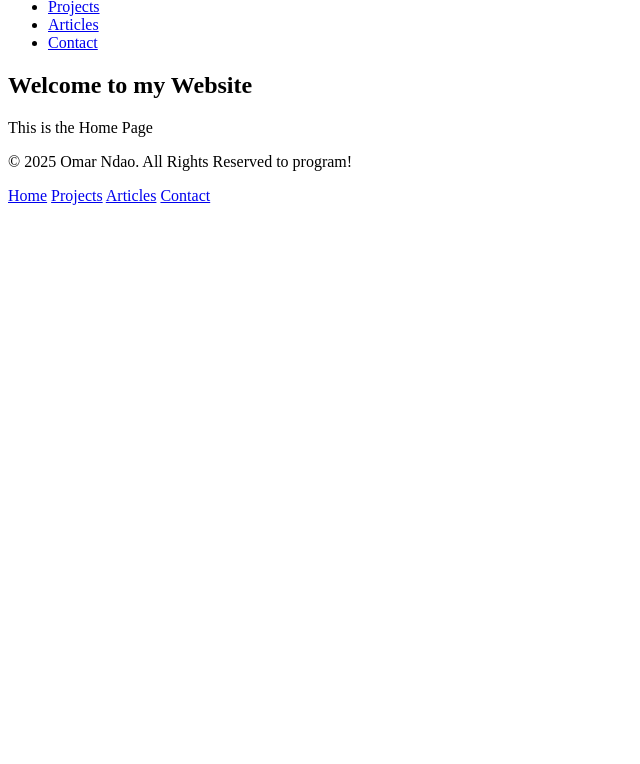
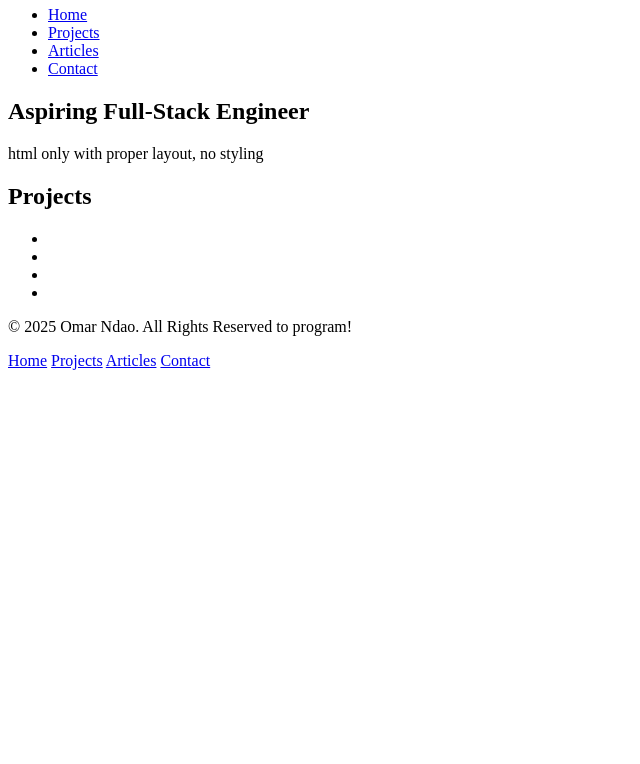
Before and after one commit to OmarN62/HTMLWebsite, a plain HTML site: page index.html in a window 1280 px wide. Shown: the part 36-800 px from the top of the page, without its empty margins (0-640 px from the left). Drawn offline with Linux system fonts and the light colour scheme.

Commit message:
pushing more files

```diff
--- a/index.html
+++ b/index.html
@@ -11,6 +11,7 @@
 </head>
 <body>
     <header>
+        <div class="logo">[Logo]</div>
         <nav>
             <ul>
                 <li><a href="index.html">Home</a></li>
@@ -21,9 +22,21 @@
         </nav>
     </header>
     <main>
-        <section>
-            <h1>Welcome to my Website</h1>
-            <p>This is the Home Page</p>
+        <section class="hero">
+            <h1>Aspiring Full-Stack Engineer</h1>
+            <p>html only with proper layout, no styling</p>
+        </section>
+
+        <section class="content">
+            <div class="sidebar">
+                <h2>Projects</h2>
+                <ul>
+                    <li></li>
+                    <li></li>
+                    <li></li>
+                    <li></li>
+                </ul>
+            </div>
         </section>
     </main>
 
```
Also changed, not shown: 1 other file.
